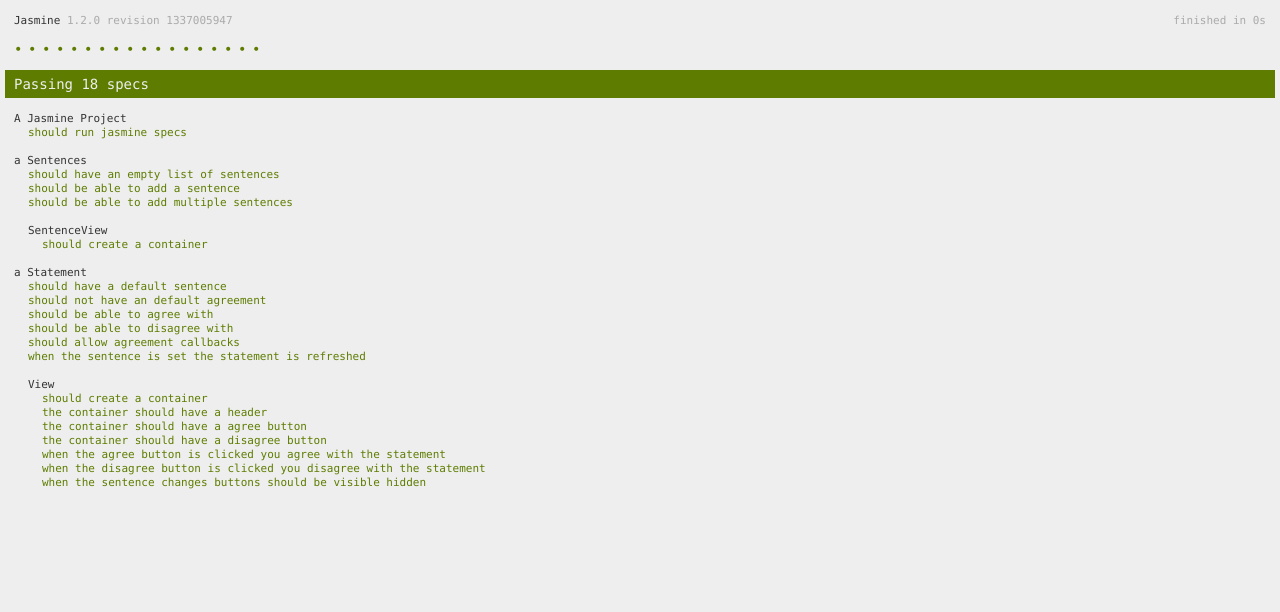
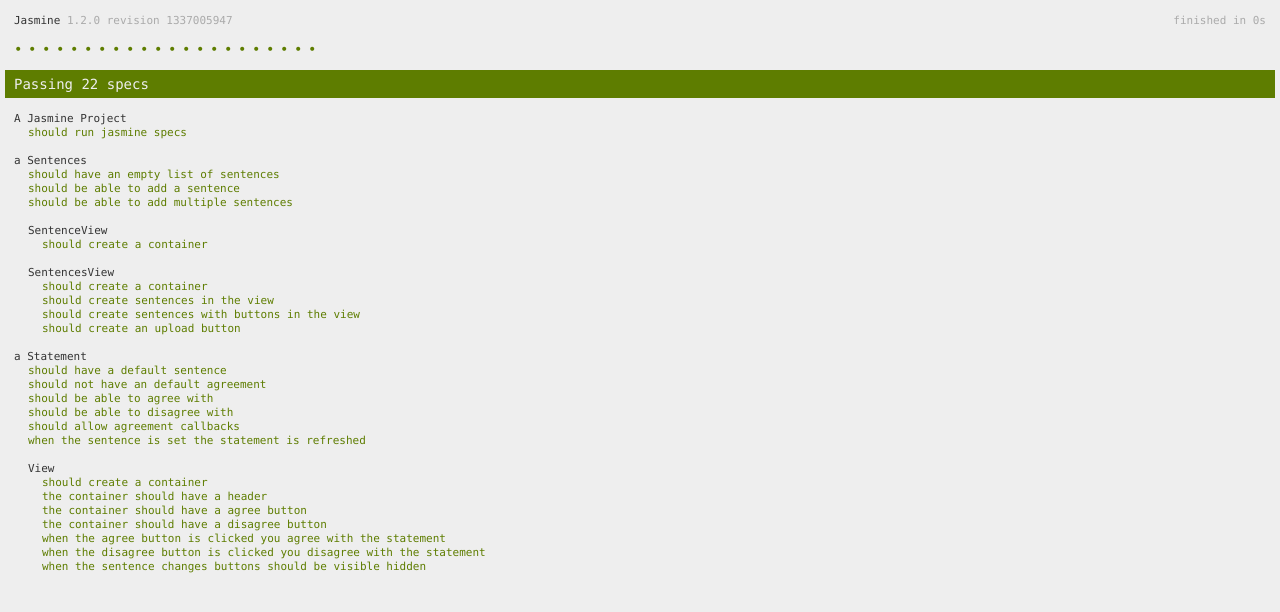
Before and after one commit to dvberkel/electus, a website: page SpecRunner.html in a window 1280 px wide. Drawn offline with Linux system fonts and the light colour scheme.

Commit message:
Add admin page with sentences Add sentencesview with send button Add upload button, not working yet

```diff
--- a/js/admin.js
+++ b/js/admin.js
@@ -1,5 +1,6 @@
 (function($, Electus){
     var sentences = new Electus.Sentences();
+    sentences.addAll("Sentence One; Sentence Two");
 
     $(function(){
 	new Electus.SentencesView({ model : sentences, el : $("#viewport") });
--- a/spec/SentencesSpec.js
+++ b/spec/SentencesSpec.js
@@ -33,4 +33,38 @@ describe("a Sentences", function(){
             expect($("h1.sentence")).toExist();
         });
     });
+
+    describe("SentencesView", function() {
+      var sentences;
+
+      beforeEach(function() {
+        loadFixtures("viewport.html");
+      });
+
+      beforeEach(function() {
+        sentences = new Electus.Sentences();
+        sentences.addAll("Sentence One;Sentence Two");
+      });
+
+      it("should create a container", function() {
+        new Electus.SentencesView({model: sentences, el : $("#viewport") });
+        expect($("table.sentences")).toExist();
+      });
+
+      it("should create sentences in the view", function() {
+        new Electus.SentencesView({model: sentences, el : $("#viewport") });
+        expect($("table.sentences > tbody > tr")).toExist();
+      });
+
+      it("should create sentences with buttons in the view", function() {
+        new Electus.SentencesView({model: sentences, el : $("#viewport") });
+        expect($("table.sentences > tbody > tr > td > button")).toExist();
+      });
+
+      it("should create an upload button", function() {
+        new Electus.SentencesView({model: sentences, el : $("#viewport") });
+        expect($("textarea")).toExist();
+        expect($("button.upload")).toExist();
+      });
+    });
 });
--- a/src/Sentences.js
+++ b/src/Sentences.js
@@ -38,7 +38,90 @@
         }
     });
 
+    var SentencesView = Backbone.View.extend({
+
+        initialize : function() {
+          var that = this;
+          this._sentenceViews = [];
+
+          this.render();
+        },
+
+        render : function(){
+          this.$el.empty();
+          var table = $('<table class="sentences table table-striped table-bordered table-condensed"></table>');
+          this.model.each(function(sentence) {
+            new SentenceWithButtonView({model: sentence, el: table});
+          });
+          table.appendTo(this.$el);
+          new UploadSentencesView({model: this.model, el: this.$el});
+        }
+    });
+
+    var SentenceWithButtonView = Backbone.View.extend({
+        template : _.template("<td><%= text %></td>"),
+
+        initialize : function(){
+            this.render();
+        },
+
+        render : function(){
+            var row = $("<tr></tr>");
+            $(this.template(this.model.toJSON())).appendTo(row);
+            new SendButton({model: this.model, el: row});
+            row.appendTo(this.$el);
+        }
+    });
+
+    var SendButton = Backbone.View.extend({
+        initialize : function() {
+            this.render();
+        },
+
+        render : function() {
+            var self = this;
+            var button = this.button();
+            button.click(function(){
+                console.log("implement send over here!" + self.model.get("text"));
+                this.hide();
+            });
+            var td = $('<td></td>');
+            button.appendTo(td);
+            td.appendTo(this.$el);
+        },
+
+        button : function() {
+            if (this._button === undefined) {
+                this._button = $("<button class='send btn btn-success'>send</button>");
+            }
+           return this._button;
+        }
+    });
+
+    var UploadSentencesView = Backbone.View.extend({
+
+        initialize : function(){
+            this.render();
+        },
+
+        render : function(){
+            var self = this;
+            var textarea = $("<textarea></textarea>");
+            textarea.appendTo(this.$el);
+            var button = $("<button class='upload btn btn-success'>upload</button>");
+            button.click(function() {
+             self.model.addAll(textarea.val());
+// todo: render the view?
+            });
+            button.appendTo(this.$el);
+        }
+    });
+
+
+
+
     Electus.Sentence = Sentence;
     Electus.Sentences = Sentences;
     Electus.SentenceView = SentenceView;
+    Electus.SentencesView = SentencesView;
 })(jQuery, _, Backbone, Electus);
```
Also changed, not shown: admin.html (+0 -5 lines).
